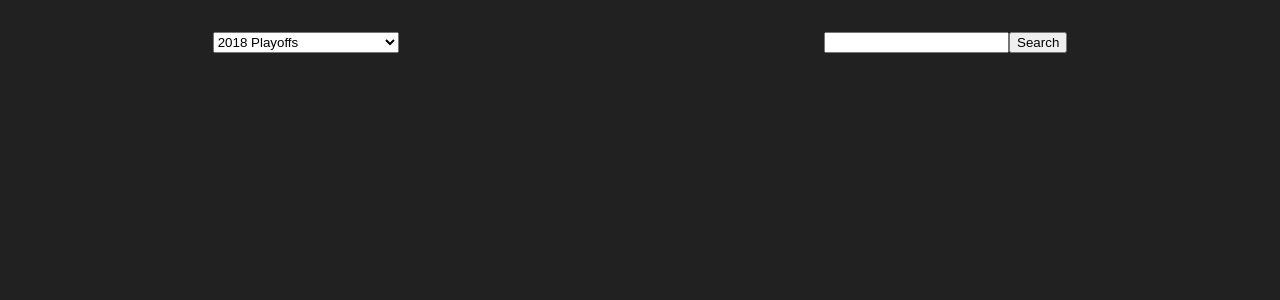
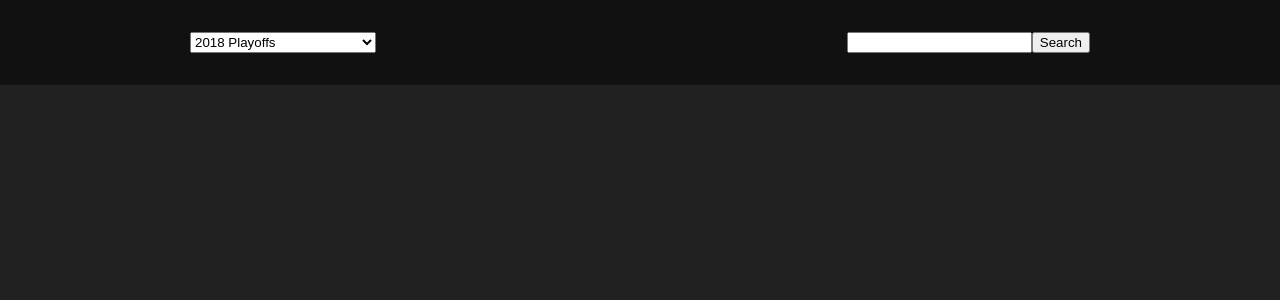
Before and after one commit to mvasigh/stat-sheet, a React (Create React App) app in the folder client/: page / in a window 1280 px wide. Shown: the top 300 px of the page. Built offline with nearby package versions, Linux system fonts and the light colour scheme.

Commit message:
add top bar container class and styling

```diff
--- a/client/src/components/TopBar.js
+++ b/client/src/components/TopBar.js
@@ -7,6 +7,7 @@ import './TopBar.css';
 const TopBar = ({ selectedSeason, onSeasonChange, onPlayerSearch }) => {
   return (
     <div className="top-bar">
+      <div className="top-bar__container">
         <SeasonSelection
           selectedSeason={selectedSeason}
           onSeasonChange={onSeasonChange}
@@ -16,6 +17,7 @@ const TopBar = ({ selectedSeason, onSeasonChange, onPlayerSearch }) => {
           onPlayerSearch={onPlayerSearch}
         />
       </div>
+    </div>
   );
 };
 
--- a/client/src/components/TopBar.scss
+++ b/client/src/components/TopBar.scss
@@ -1,6 +1,12 @@
 .top-bar {
-  display: flex;
-  justify-content: space-around;
-  background-color: #212121;
+  background-color: #111;
   padding: 2rem 0;
+
+  &__container {
+    display: flex;
+    justify-content: space-between;
+    width: 100%;
+    max-width: 900px;
+    margin: 0 auto;
+  }
 }
```
Lines whose indentation alone changed are shown as unchanged.
